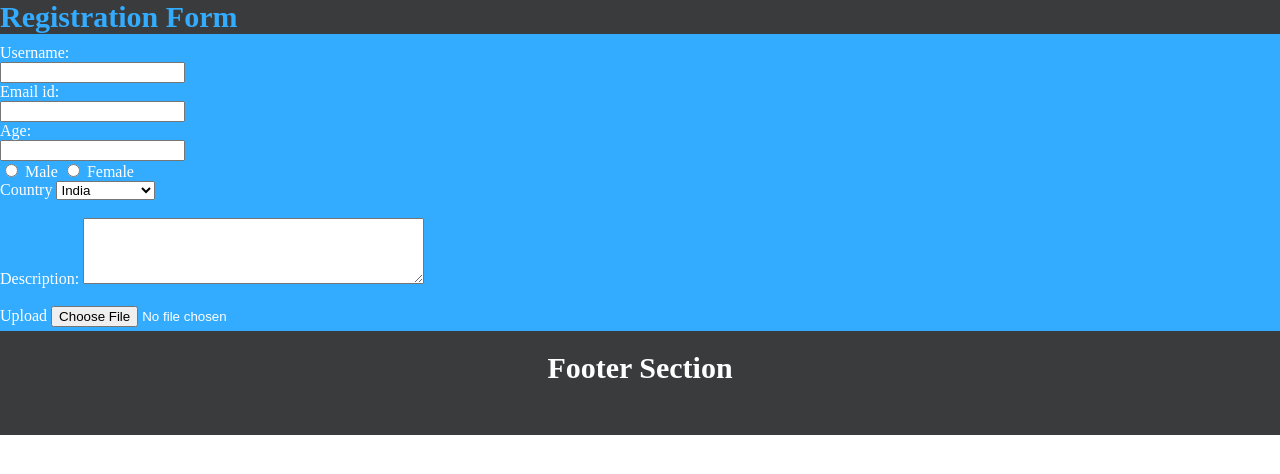
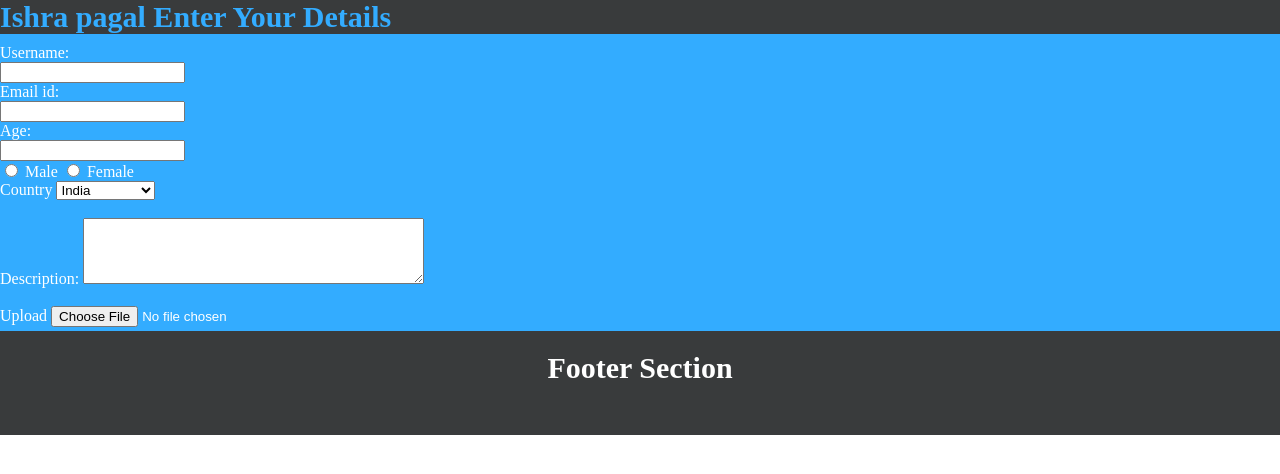
Before and after one commit to Haider0048/Practice, a plain HTML site: page form.html in a window 1280 px wide. Drawn offline with Linux system fonts and the light colour scheme.

Commit message:
Update form.html

```diff
--- a/form.html
+++ b/form.html
@@ -50,7 +50,7 @@ footer {
 </style>
 </head>
 <body>
-<div class="h1">Registration Form</div>
+<div class="h1">Ishra pagal  Enter Your Details </div>
 
 <form class="page" >
 Username:<br>
```
